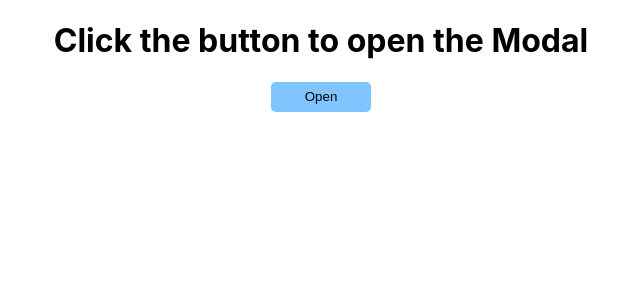
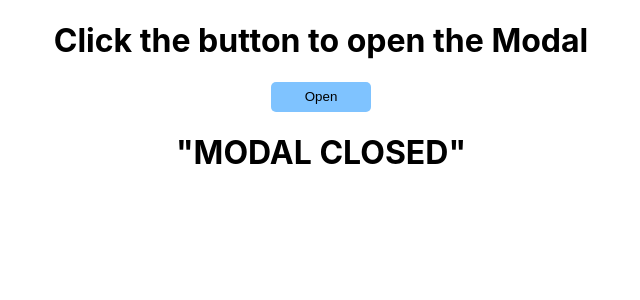
Before and after one commit to Ravindra898959/React-Modal, a React (Create React App) app: page / in a window 1280 px wide. Shown: the top 300 px of the page, without its empty margins (319-959 px from the left). Built offline with nearby package versions, Linux system fonts and the light colour scheme.

Commit message:
changes in modal

```diff
--- a/src/App.js
+++ b/src/App.js
@@ -16,7 +16,7 @@ const App = () => {
         <button className="btn" onClick={handlemodal}>
           Open
         </button>
-        {state && <Modal closeModal={setState} />}
+        {state ? <Modal closeModal={setState} /> : <h1>"MODAL CLOSED"</h1>}
       </div>
     </>
   );
--- a/src/index.css
+++ b/src/index.css
@@ -1,13 +1,17 @@
 body {
   margin: 0;
-  font-family: -apple-system, BlinkMacSystemFont, 'Segoe UI', 'Roboto', 'Oxygen',
-    'Ubuntu', 'Cantarell', 'Fira Sans', 'Droid Sans', 'Helvetica Neue',
+  font-family: -apple-system, BlinkMacSystemFont, "Segoe UI", "Roboto", "Oxygen",
+    "Ubuntu", "Cantarell", "Fira Sans", "Droid Sans", "Helvetica Neue",
     sans-serif;
   -webkit-font-smoothing: antialiased;
   -moz-osx-font-smoothing: grayscale;
 }
 
 code {
-  font-family: source-code-pro, Menlo, Monaco, Consolas, 'Courier New',
+  font-family: source-code-pro, Menlo, Monaco, Consolas, "Courier New",
     monospace;
 }
+
+code {
+  color: red;
+}
```
